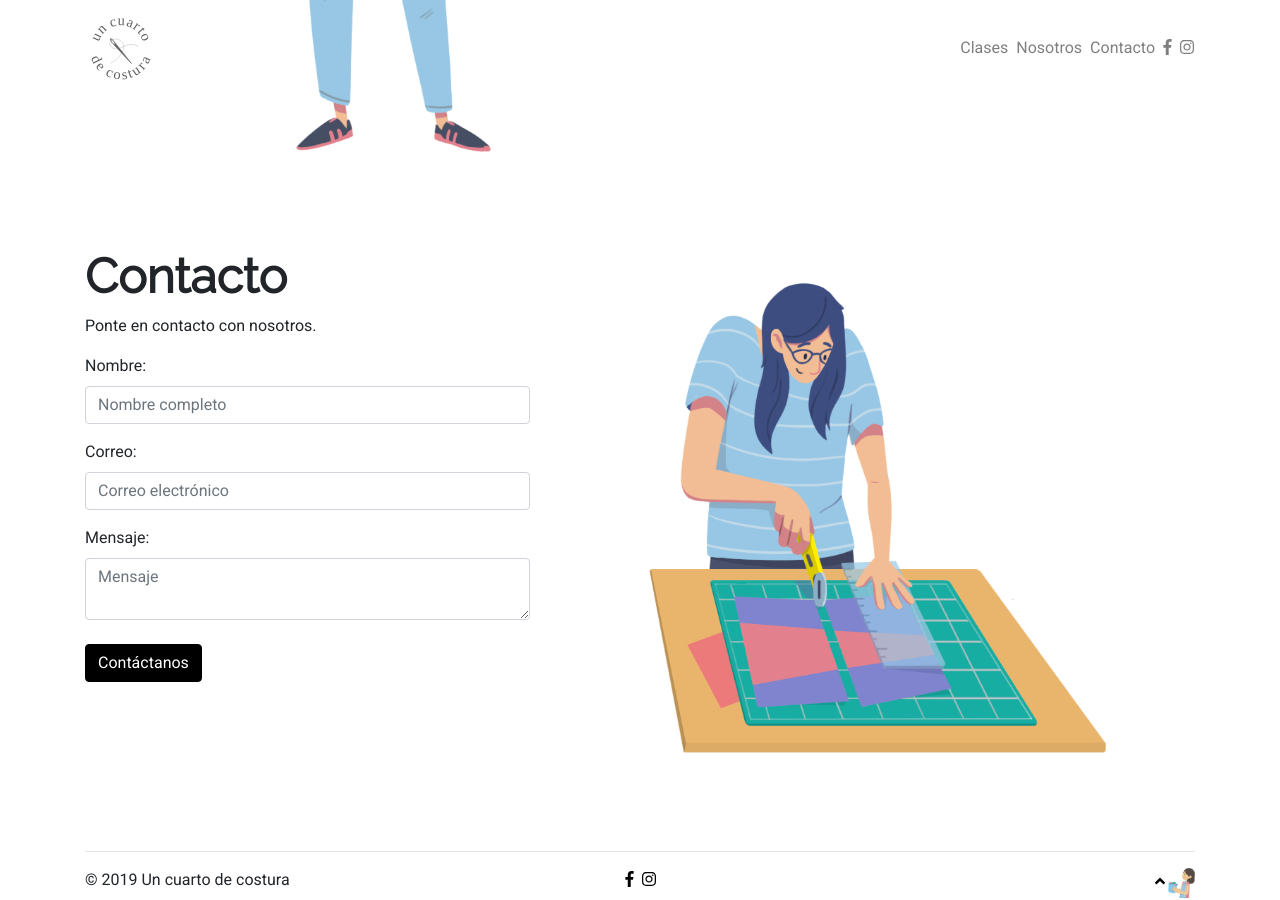
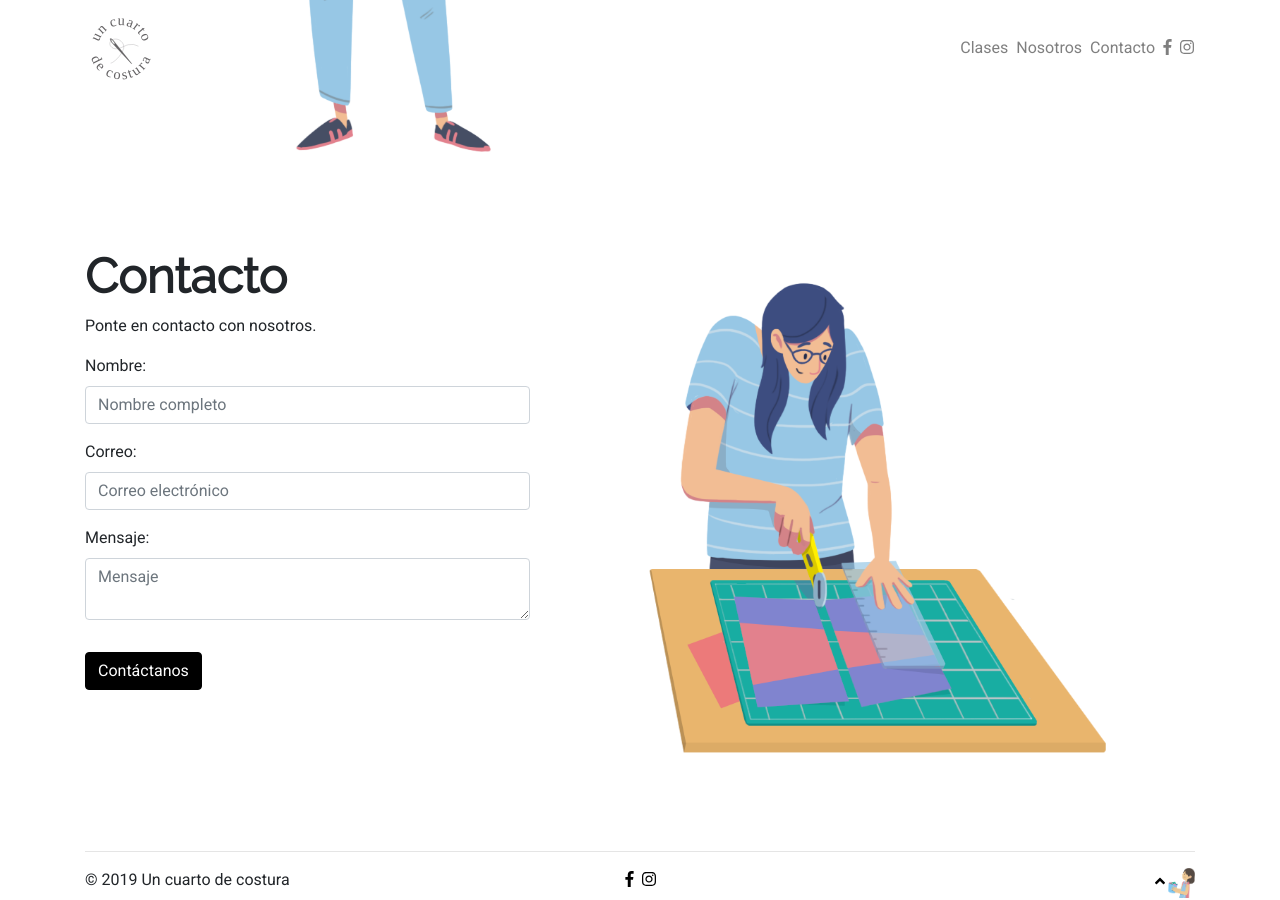
Before and after one commit to majesticness/majesticness.github.io, a Jekyll site: the page built from index.html, in a window 1280 px wide and 900 px high, scrolled down 2006 px. Built offline with Jekyll 4.4.1, drawn with Linux system fonts in a browser that asks for light colours; nearby versions of some CDN libraries.

Commit message:
Update from Forestry.io mariajose.lot@gmail.com updated _layouts/default.html

```diff
--- a/_layouts/default.html
+++ b/_layouts/default.html
@@ -71,7 +71,7 @@
                             placeholder="Mensaje"></textarea>
               </div>
             <div class="g-recaptcha" data-sitekey="6LdJLZUUAAAAAOkctapDFOXwPABh-1Prt9IQ7aYs"></div>
-            <input class="btn btn-primary g-recaptcha mt-2" type="submit" value="Contáctanos" >
+            <input class="btn btn-primary mt-3" type="submit" value="Contáctanos" >
 
           </form>
         </div>
```
